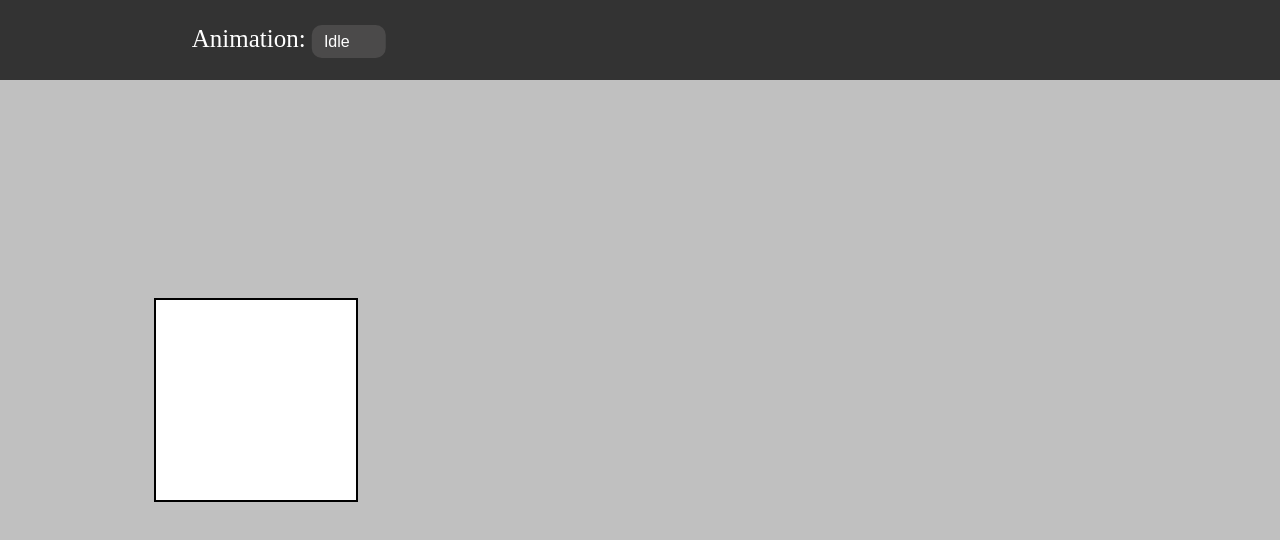
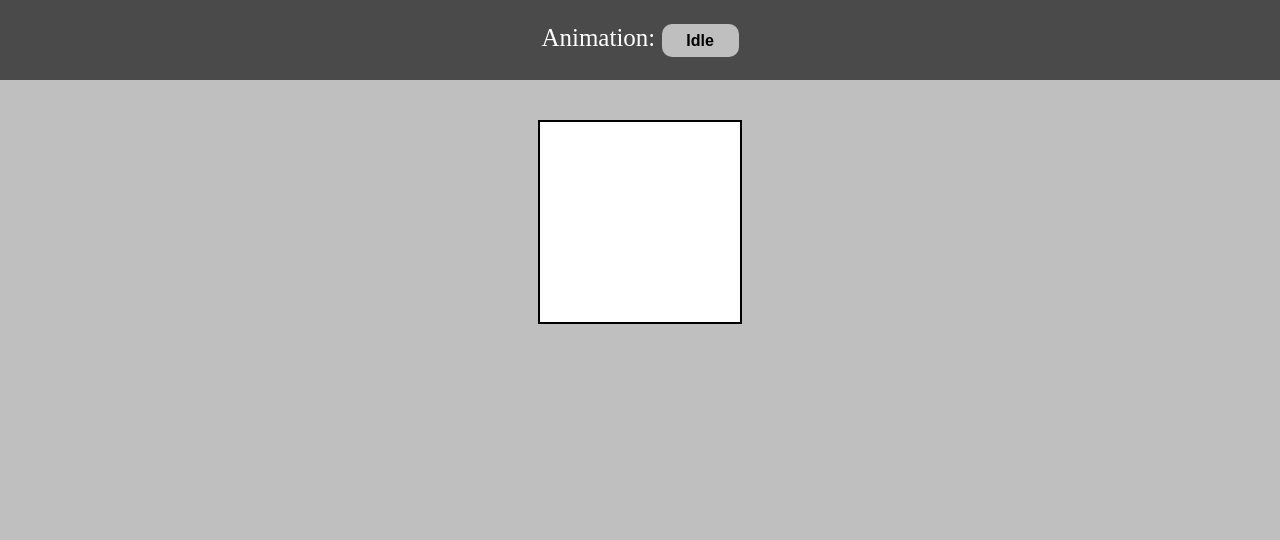
Before and after one commit to Charlesjahn/Doggy, a plain HTML site: page index.html in a window 1280 px wide. Drawn offline with Linux system fonts and the light colour scheme.

Commit message:
Update style.css

```diff
--- a/style.css
+++ b/style.css
@@ -1,59 +1,71 @@
+:root {
+    --color-silver: rgb(191, 191, 191, 1);
+    --color-darkGrey: rgb(74, 74, 74, 1);
+    --color-white: rgb(255, 255, 255, 1);
+    --color-black: rgb(0, 0, 0, 1);
+}
+
+* {
+    margin: 0;
+    padding: 0;
+}
+
 body {
-    background-color: silver;
+    background-color: var(--color-silver);
+    display: flex;
+    align-items: center;
+    justify-content: center;
 }
 
 #canvasPlayer {
     border: 2px solid black;
-    background-color: #fff;
-    position: absolute;
-    top: 50%;
-    left: 20%;
-    transform: translate(-50%, -50%);
+    background-color: var(--color-white);
+    position: relative;
+    top: 80px;
     width: 200px;
     height: 200px;
+    margin: 40px;
 }
 
 .controls {
-    position: absolute;
-    z-index: 10;
-    top: 25px;
-    left: 20%;
-    transform: translateX(-30%);
-}
-
-.controls {
+    position: flex;
+    z-index: 999;
     font-size: 25px;
 }
 
 /* CSS para alinhar itens horizontalmente */
 header {
     display: flex;
-    justify-content: space-between;
     align-items: center;
+    text-align: center;
+    justify-content: center;
     height: 80px;
     padding: 0 20px;
-    background-color: #333;
-    color: #fff;
+    background-color: var(--color-darkGrey);
+    color: var(--color-white);
     position: absolute;
     top: 0;
     left: 0;
     right: 0;
 }
+
 /* remove the arrow in the select*/
 /* for microsoft edge and internet explorer */
 select::-ms-expand {
     display: none;
 }
+
 /*other brower*/
 select {
     -webkit-appearance: none;
     -moz-appearance: none;
     appearance: none;
-    color: #fff;
-    background-color: rgb(75, 74, 74);
+    color: var(--color-black);
+    font-weight: bold;
+    background-color: var(--color-silver);
     border: none;
     border-radius: 10px;
     padding: 8px 12px;
     font-size: 16px;
-    margin-right: 20px;
+    text-align: center;
 }
```
